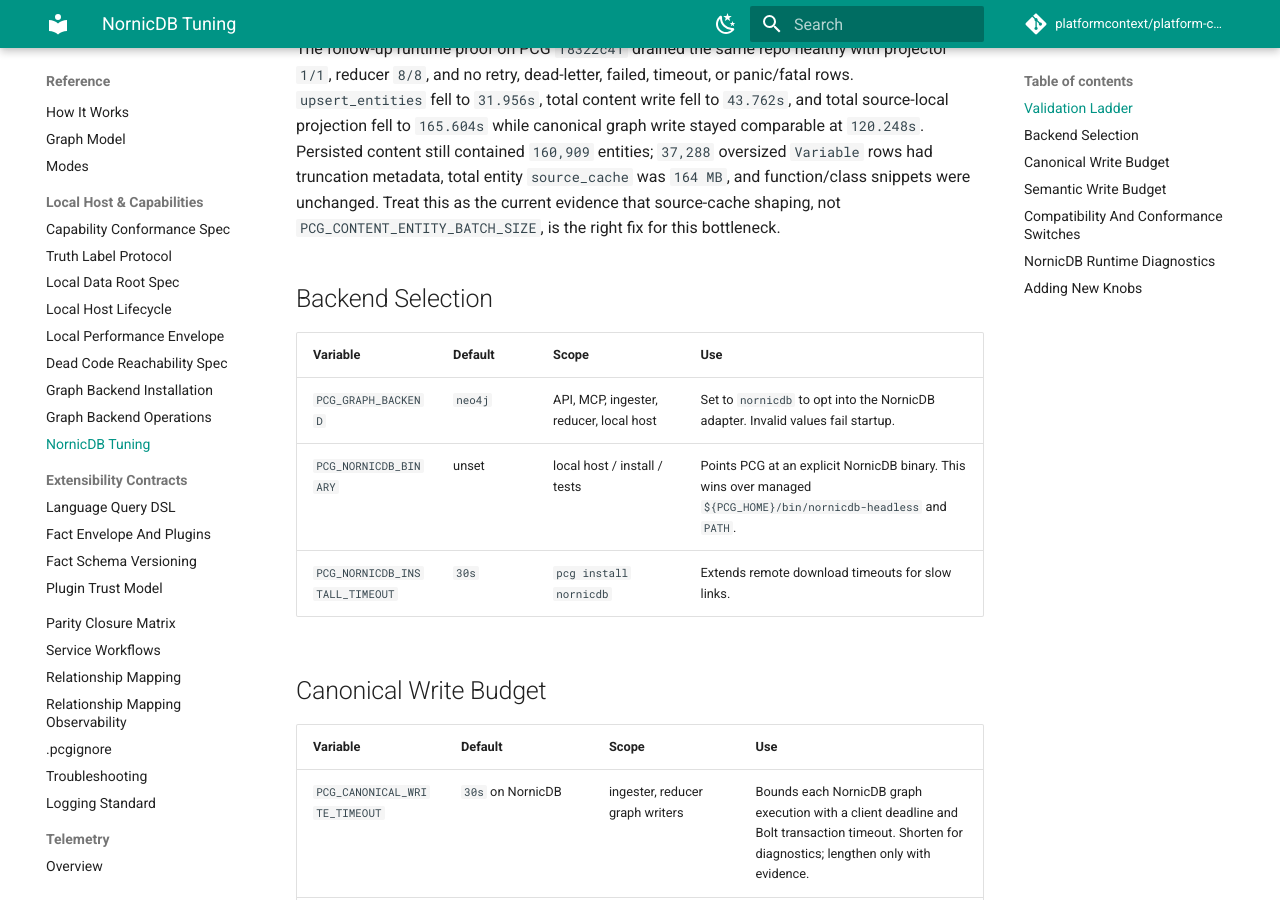
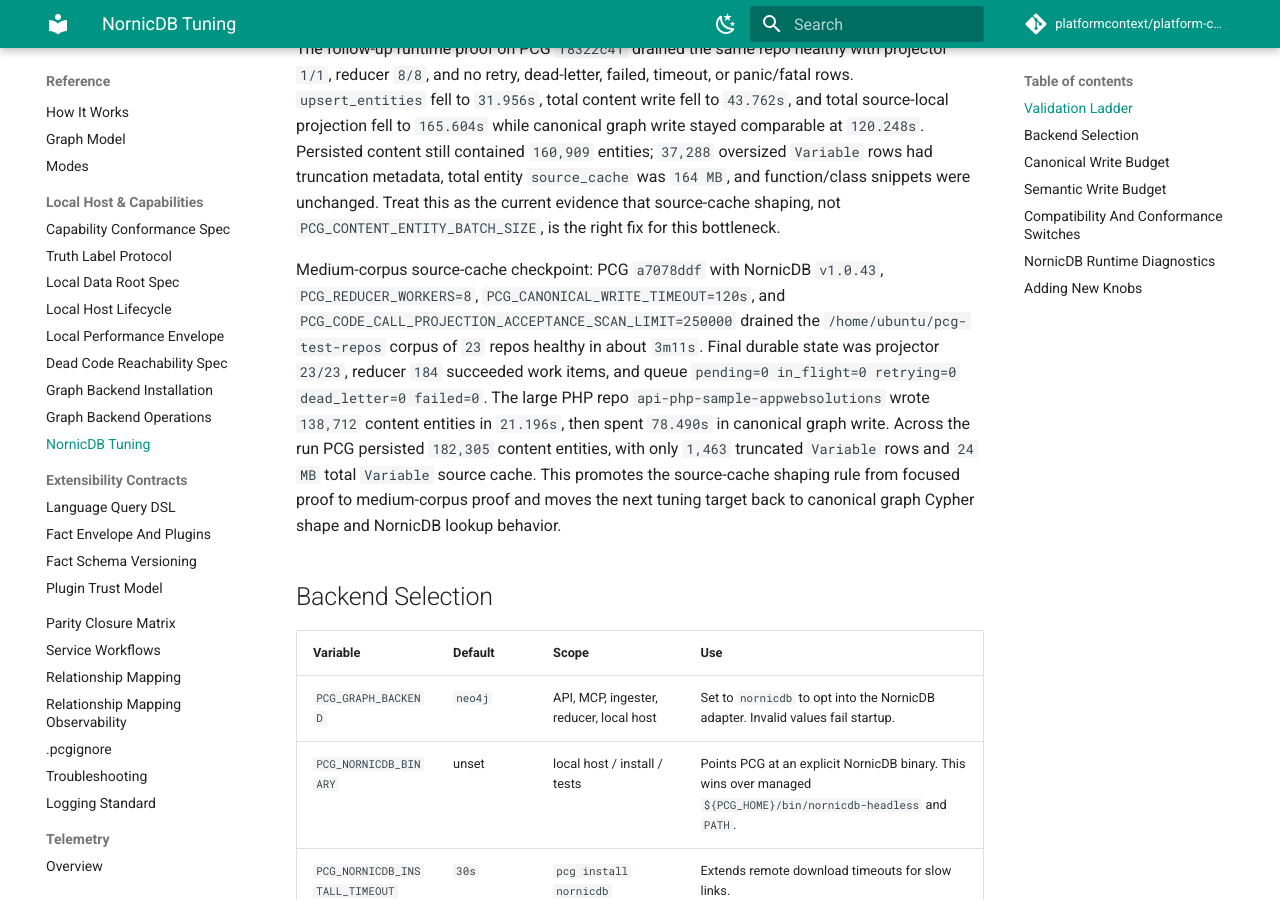
Before and after one commit to platformcontext/platform-context-graph, an MkDocs documentation site: the page built from docs/docs/reference/nornicdb-tuning.md, in a window 1280 px wide and 900 px high, scrolled down 2725 px. Built offline with MkDocs 1.6.1 and Material for MkDocs 9.7.7, drawn with Linux system fonts in a browser that asks for light colours; comment, search, counter and statistics services are not loaded.

Commit message:
docs: record medium NornicDB source cache proof

```diff
--- a/docs/docs/reference/nornicdb-tuning.md
+++ b/docs/docs/reference/nornicdb-tuning.md
@@ -129,6 +129,19 @@
 metadata, total entity `source_cache` was `164 MB`, and function/class snippets
 were unchanged. Treat this as the current evidence that source-cache shaping,
 not `PCG_CONTENT_ENTITY_BATCH_SIZE`, is the right fix for this bottleneck.
+
+Medium-corpus source-cache checkpoint: PCG `a7078ddf` with NornicDB `v1.0.43`,
+`PCG_REDUCER_WORKERS=8`, `PCG_CANONICAL_WRITE_TIMEOUT=120s`, and
+`PCG_CODE_CALL_PROJECTION_ACCEPTANCE_SCAN_LIMIT=250000` drained the
+`/home/ubuntu/pcg-test-repos` corpus of `23` repos healthy in about `3m11s`.
+Final durable state was projector `23/23`, reducer `184` succeeded work items,
+and queue `pending=0 in_flight=0 retrying=0 dead_letter=0 failed=0`. The large
+PHP repo `api-php-sample-appwebsolutions` wrote `138,712` content entities in
+`21.196s`, then spent `78.490s` in canonical graph write. Across the run PCG
+persisted `182,305` content entities, with only `1,463` truncated `Variable`
+rows and `24 MB` total `Variable` source cache. This promotes the source-cache
+shaping rule from focused proof to medium-corpus proof and moves the next tuning
+target back to canonical graph Cypher shape and NornicDB lookup behavior.
 
 ## Backend Selection
 
```
Also changed, not shown: docs/docs/adrs/2026-04-20-embedded-local-backends-implementation-plan.md (+1 -0 lines), docs/docs/adrs/2026-04-22-nornicdb-graph-backend-candidate.md (+1 -0 lines).
